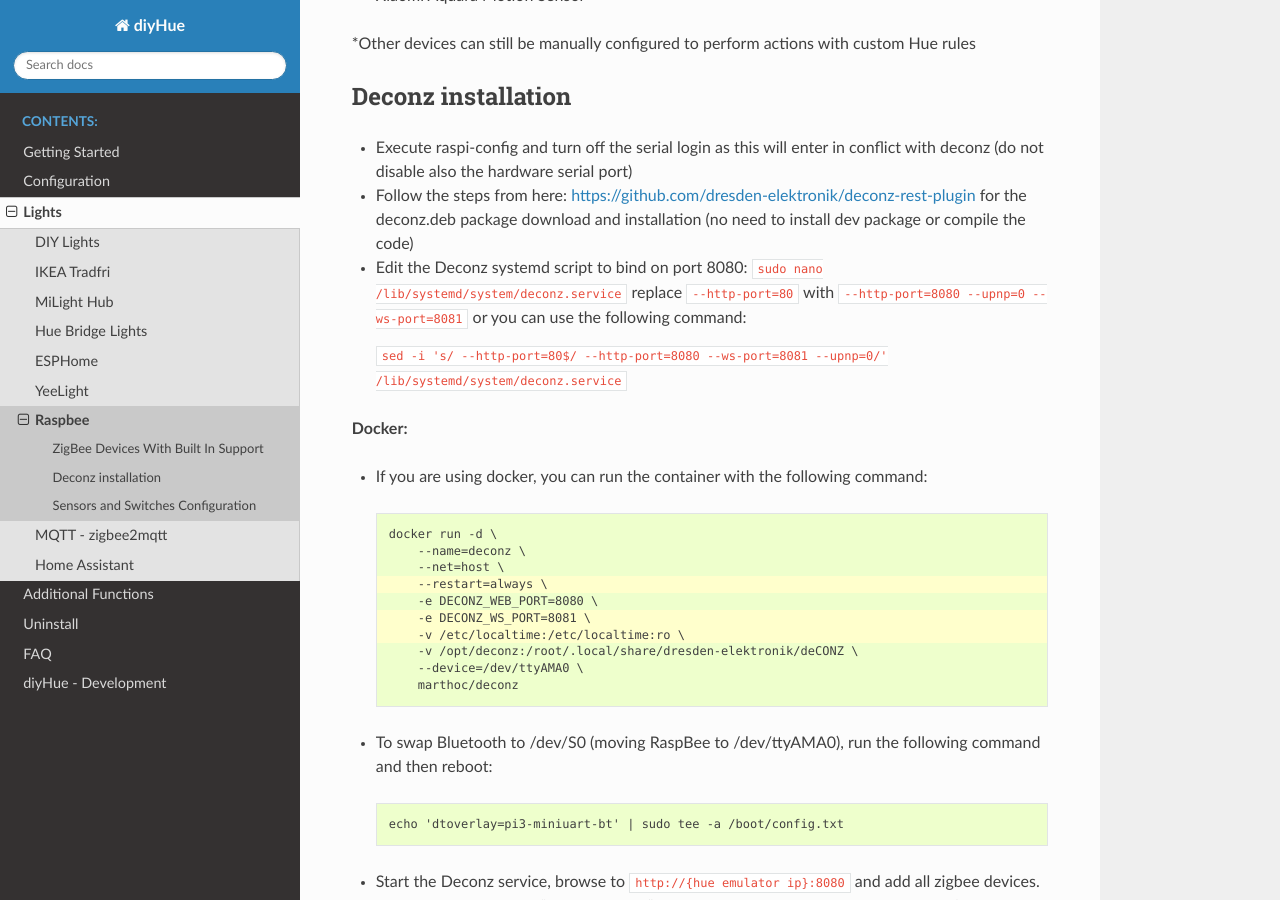
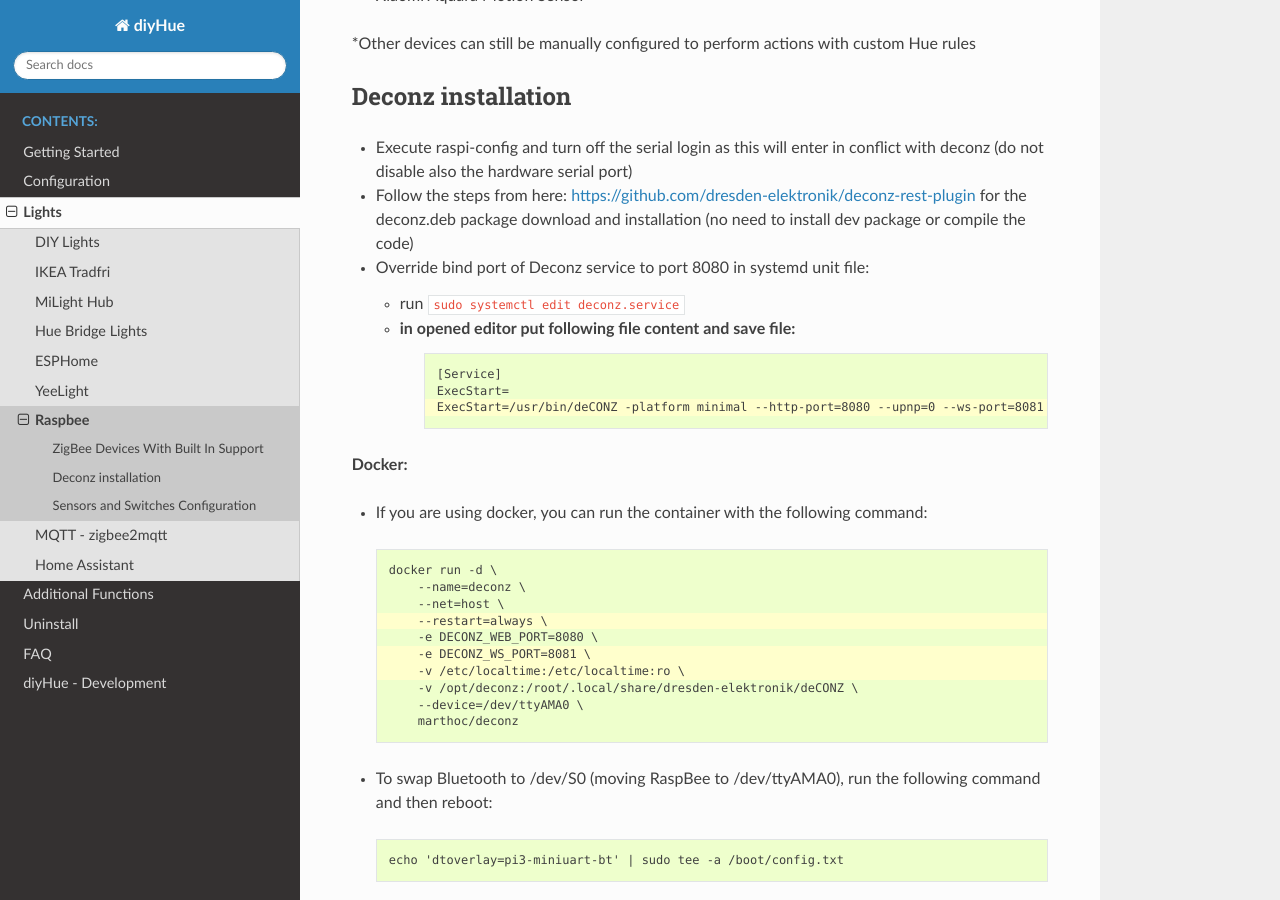
Before and after one commit to diyhue/ReadTheDocs, a Sphinx documentation site: the page built from source/lights/raspbee.rst, in a window 1280 px wide and 900 px high, scrolled down 400 px. Built offline with Sphinx 7.4.7 and the Read the Docs theme 2.0.0, drawn with Linux system fonts in a browser that asks for light colours.

Commit message:
Change Deconz installation process
Modification of files provided by deb packages, that are not marked as configuration files, works until package gets updated.
To reduce maintenance costs, it should be performed by the book - without altering upstream unit file, by creating override file `/etc/systemd/system/deconz.service`. systemctl provides helpful sub-command for performing such changes.

Setting ExecStart to empty in 2. line explicitly clears existing command, otherwise unit override file would just add a second ExecStart command.

```diff
--- a/source/lights/raspbee.rst
+++ b/source/lights/raspbee.rst
@@ -22,9 +22,17 @@ Deconz installation
 * Execute raspi-config and turn off the serial login as this will enter in conflict with deconz (do not disable also the hardware serial port)
 * Follow the steps from here: https://github.com/dresden-elektronik/deconz-rest-plugin for the deconz.deb package download and installation (no need to install dev package or compile the code)
 
-* Edit the Deconz systemd script to bind on port 8080: ``sudo nano /lib/systemd/system/deconz.service`` replace ``--http-port=80`` with ``--http-port=8080 --upnp=0 --ws-port=8081`` or you can use the following command:
+* Override bind port of Deconz service to port 8080 in systemd unit file:
 
-  ``sed -i 's/ --http-port=80$/ --http-port=8080 --ws-port=8081 --upnp=0/' /lib/systemd/system/deconz.service``
+  * run ``sudo systemctl edit deconz.service``
+  * in opened editor put following file content and save file:
+     .. code-block:: none
+        :emphasize-lines: 3
+
+        [Service]
+        ExecStart=
+        ExecStart=/usr/bin/deCONZ -platform minimal --http-port=8080 --upnp=0 --ws-port=8081
+
 
 **Docker:**
 
```
